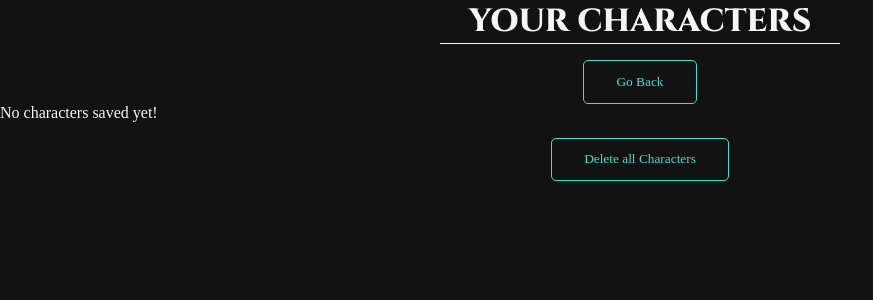
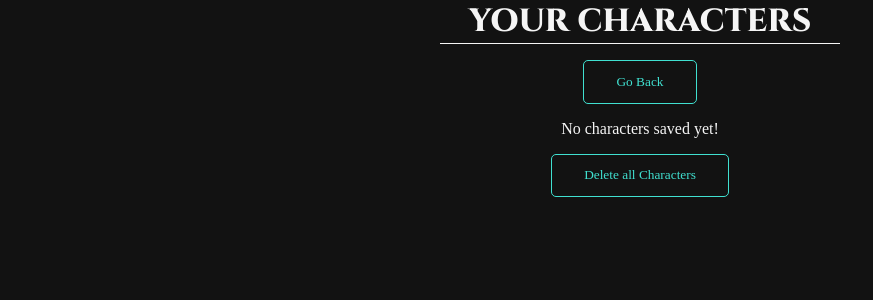
Before and after one commit to Espadv69/Character-Creator, a React (Vite) app: page / in a window 1280 px wide. Both pictures are taken after a click on the button "Show". Shown: the top 300 px of the page, without its empty margins (0-873 px from the left). Built offline with nearby package versions, Linux system fonts and the light colour scheme; a web font is replaced by a local one.

Commit message:
feat: add styles for character list and cards in Show.css

```diff
--- a/src/components/css/Show.css
+++ b/src/components/css/Show.css
@@ -0,0 +1,33 @@
+.characters-list {
+  margin: 1rem auto;
+  width: 100%;
+  max-width: 500px;
+
+  display: grid;
+  grid-template-columns: repeat(auto-fit, minmax(min(220px, 100%), 1fr));
+  justify-items: center;
+  justify-content: center;
+  align-items: center;
+  gap: 10px;
+}
+
+.character-card {
+  padding: .5rem;
+  width: 100%;
+  max-width: 220px;
+
+  display: flex;
+  flex-direction: column;
+  align-items: center;
+
+  border: 1px solid white;
+
+  background: #016287;
+}
+
+.character-image {
+  width: 100%;
+  height: 100%;
+  max-width: 100px;
+  max-height: 100px;
+}
```
